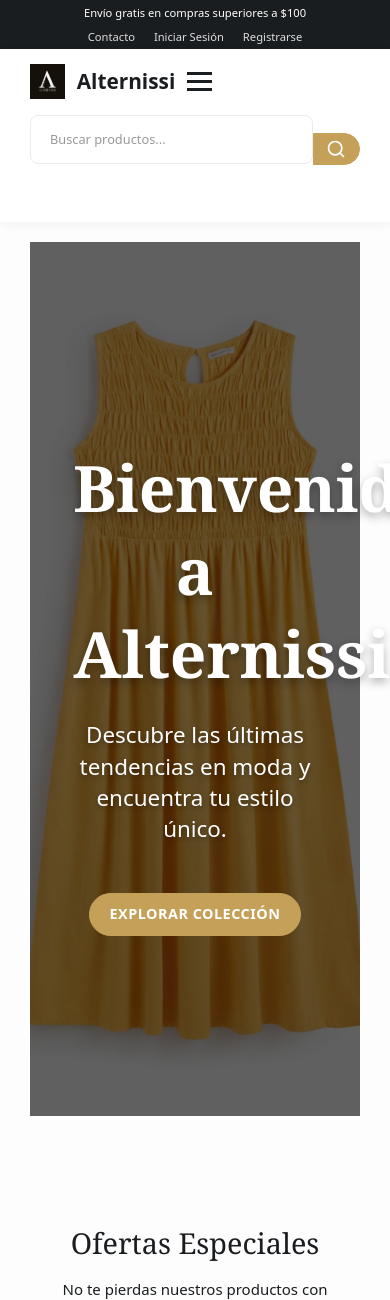
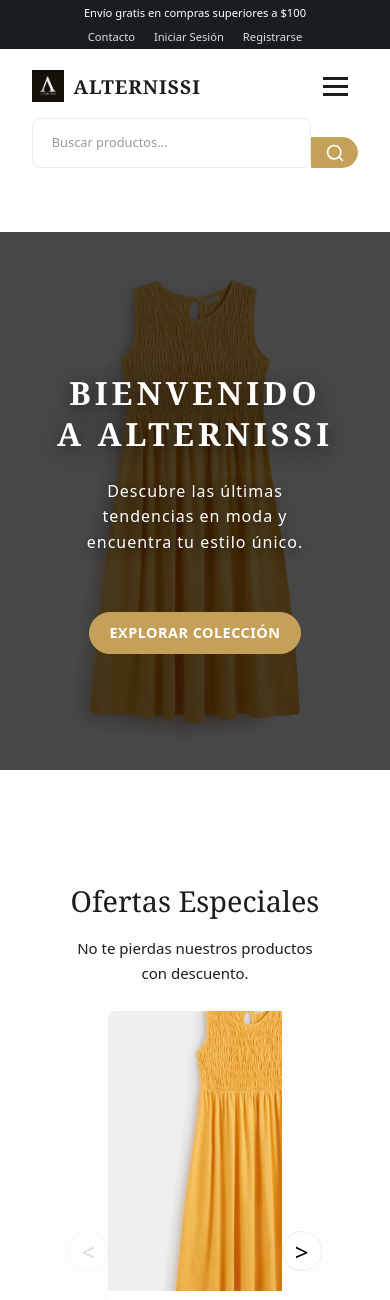
Before and after one commit to sergiorhvenetor/Alternissi, a Django app: page / in a window 390 px wide; the page is wider, and only the part inside the window is pictured. Shown: the top 1300 px of that part. Run offline with Django 5.2, Linux system fonts and the light colour scheme; data comes from the database, SQL or seed files in the repository.

Commit message:
Fix oversized logo and improve hero section aesthetic
- Restrict logo height to 40px (32px on mobile) using !important to prevent oversized image rendering.
- Move hero section to header_banner block for true full-width layout.
- Enhance hero visuals with darker overlay and premium typography.
- Cleanup development artifacts.

Co-authored-by: sergiorhvenetor <118022314+sergiorhvenetor@users.noreply.github.com>

```diff
--- a/post/static/post/css/style.css
+++ b/post/static/post/css/style.css
@@ -30,6 +30,59 @@
     --box-shadow-md: 0 4px 10px rgba(0, 0, 0, 0.1); /* Un poco más de difusión */
     --transition-fast: all 0.2s ease-in-out;
     --transition-medium: all 0.3s ease-in-out;
+}
+
+/* --- Páginas de inicio / Hero --- */
+.hero-section {
+    position: relative;
+    background: url('../images/fotografia-ropa-1.webp') no-repeat center center/cover;
+    padding: 12rem 1rem;
+    text-align: center;
+    margin-bottom: 0; /* Eliminado margen inferior para que se una al contenido si se desea */
+    color: var(--color-white);
+    display: flex;
+    flex-direction: column;
+    justify-content: center;
+    align-items: center;
+    min-height: 85vh;
+    overflow: hidden;
+}
+
+.hero-section::before {
+    content: '';
+    position: absolute;
+    top: 0;
+    left: 0;
+    right: 0;
+    bottom: 0;
+    background: rgba(0, 0, 0, 0.65); /* Un poco más oscuro para mejor contraste */
+    z-index: 1;
+}
+
+.hero-section .container {
+    position: relative;
+    z-index: 2;
+}
+.hero-section h1 {
+    font-size: 5rem;
+    color: var(--color-white);
+    margin-bottom: 1.5rem;
+    text-shadow: 0 4px 20px rgba(0,0,0,0.6);
+    font-weight: 700;
+    letter-spacing: 4px; /* Aumentado espaciado */
+    text-transform: uppercase;
+}
+.hero-section p {
+    font-size: 1.6rem;
+    color: var(--color-white);
+    margin-bottom: 3.5rem;
+    max-width: 850px;
+    margin-left: auto;
+    margin-right: auto;
+    text-shadow: 0 2px 12px rgba(0,0,0,0.6);
+    line-height: 1.6;
+    font-weight: 300;
+    letter-spacing: 1px;
 }
 
 /* --- Reset y Estilos Generales --- */
@@ -132,7 +185,7 @@ ul, ol {
 /* --- Header y Navegación --- */
 header {
     background-color: var(--color-white);
-    padding: 0.4rem 0;
+    padding: 0.5rem 0; /* Un poco más de aire */
     box-shadow: 0 2px 10px rgba(0,0,0,0.05);
     position: sticky;
     top: 0;
@@ -143,28 +196,39 @@ header .container {
     display: flex;
     justify-content: space-between;
     align-items: center;
-    gap: 1.5rem;
+    gap: 2rem;
 }
 
 .logo a {
     display: flex;
     align-items: center;
-    gap: 12px;
+    gap: 10px;
     text-decoration: none;
 }
 
-.logo img {
-    max-height: 50px;
-    width: auto;
+.logo {
+    flex-shrink: 0;
+    max-width: 250px;
+}
+
+.logo img, .logo-img {
+    height: 40px !important; /* Forzado para evitar el logo gigante */
+    width: auto !important;
+    max-height: 40px !important;
     object-fit: contain;
+    transition: var(--transition-fast);
+    flex-shrink: 0;
 }
 
 .logo-text {
+    font-family: var(--font-secondary);
     font-size: 1.6rem;
     color: var(--color-dark-gray);
     margin: 0;
     line-height: 1;
     font-weight: 700;
+    letter-spacing: 1px;
+    text-transform: uppercase;
 }
 
 header nav {
@@ -1197,16 +1261,16 @@ form textarea::placeholder {
 /* Tablets y dispositivos más pequeños */
 @media (max-width: 992px) {
     .container {
-        width: 95%;
+        width: 92%;
     }
 
     .nav-toggle {
-        display: block; /* Mostrar el botón hamburguesa */
+        display: block;
+        z-index: 1002;
     }
 
     header nav {
-        justify-content: space-between;
-        align-items: center;
+        flex-grow: 0;
     }
 
     .nav-links {
@@ -1268,12 +1332,17 @@ form textarea::placeholder {
     header .container {
         flex-wrap: wrap;
         gap: 0.5rem;
-        padding-top: 0.5rem;
-        padding-bottom: 0.5rem;
+        padding: 0.8rem 1rem;
     }
 
     .logo {
         flex: 1;
+        display: flex;
+        justify-content: flex-start;
+    }
+
+    header nav {
+        order: 2;
     }
 
     .search-bar {
@@ -1281,6 +1350,25 @@ form textarea::placeholder {
         width: 100%;
         max-width: 100%;
         margin-top: 0.5rem;
+    }
+
+    .hero-section {
+        padding: 6rem 1rem;
+        min-height: 50vh;
+    }
+    .hero-section::before {
+        background: rgba(0, 0, 0, 0.7);
+    }
+
+    .hero-section h1 {
+        font-size: 2rem;
+        word-break: keep-all;
+        overflow-wrap: normal;
+    }
+
+    .hero-section p {
+        font-size: 1rem;
+        padding: 0 1rem;
     }
 
     .search-bar__input {
@@ -1364,17 +1452,12 @@ form textarea::placeholder {
         font-size: 15px;
     }
     .logo-text {
-        font-size: 1.3rem;
-    }
-    .logo img {
-        max-height: 35px;
-        width: auto;
-    }
-    header nav h1 {
-        font-size: 1.6rem; /* Reducir más el logo en pantallas muy pequeñas */
-        text-align: center; /* Centrar el logo si el menú está abajo */
-        width: 100%;
-        margin-bottom: 0.5rem;
+        font-size: 1.2rem;
+    }
+    .logo img, .logo-img {
+        height: 32px !important;
+        max-height: 32px !important;
+        width: auto !important;
     }
     .search-bar input[type="search"], .search-bar button[type="submit"] {
         font-size: 0.8rem; /* Reducir fuente en barra de búsqueda */
@@ -1389,36 +1472,6 @@ form textarea::placeholder {
     }
 }
 
-/* Estilos para la página de inicio */
-.hero-section {
-    background: linear-gradient(rgba(0, 0, 0, 0.6), rgba(0, 0, 0, 0.6)), url('../images/fotografia-ropa-1.webp') no-repeat center center/cover;
-    padding: 10rem 1rem;
-    text-align: center;
-    margin-bottom: 4rem;
-    color: var(--color-white);
-    display: flex;
-    flex-direction: column;
-    justify-content: center;
-    align-items: center;
-    min-height: 70vh;
-}
-.hero-section h1 {
-    font-size: 4rem;
-    color: var(--color-white);
-    margin-bottom: 1.5rem;
-    text-shadow: 0 4px 10px rgba(0,0,0,0.3);
-    font-weight: 700;
-}
-.hero-section p {
-    font-size: 1.4rem;
-    color: var(--color-white);
-    margin-bottom: 3rem;
-    max-width: 700px;
-    margin-left: auto;
-    margin-right: auto;
-    text-shadow: 0 2px 5px rgba(0,0,0,0.3);
-    line-height: 1.4;
-}
 
 .w-100 {
     width: 100%;
@@ -1740,7 +1793,4 @@ form textarea::placeholder {
     }
 }
 
-.logo-img {
-    max-height: 50px;
-    width: auto;
-}
+/* .logo-img class is handled by .logo img selector above */
--- a/post/templates/post/inicio.html
+++ b/post/templates/post/inicio.html
@@ -3,7 +3,7 @@
 
 {% block title %}Bienvenido a Alternissi{% endblock %}
 
-{% block content_container %} {# Usamos content_container para que el hero section pueda ir full-width #}
+{% block header_banner %}
 <section class="hero-section">
     <div class="container">
         <h1>Bienvenido a Alternissi</h1>
@@ -11,8 +11,10 @@
         <a href="{% url 'tienda:lista_productos' %}" class="btn btn-primary btn-lg">Explorar Colección</a>
     </div>
 </section>
+{% endblock %}
 
-<div class="container mt-5"> {# El resto del contenido va dentro del container normal #}
+{% block content_container %}
+<div class="container mt-5">
     {% if productos_con_descuento %}
     <section class="productos-con-descuento mb-5">
         <div class="text-center mb-4">
```
Also changed, not shown: 1 other file.
